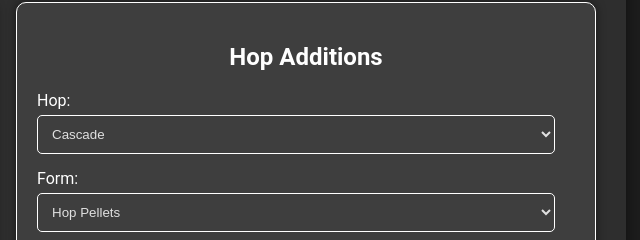
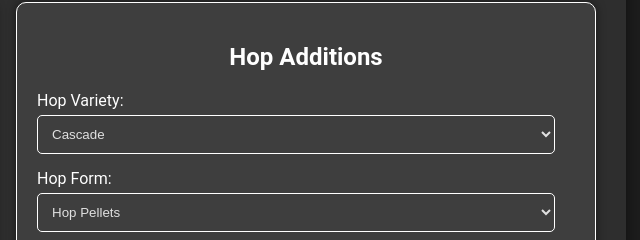
Before and after one commit to vilkencalle/vilkencalle.github.io, a plain HTML site: page index.html in a window 1280 px wide. Shown: the part 635-875 px from the top of the page, 634-1274 px from the left. Drawn offline with Linux system fonts and the light colour scheme.

Commit message:
Add files via upload

```diff
--- a/index.html
+++ b/index.html
@@ -120,7 +120,7 @@
     <div class="addition_flex-item">
       <h2>Hop Additions</h2>
       <div class="input-group">
-        <label for="hop_variety">Hop:</label>
+        <label for="hop_variety">Hop Variety:</label>
         <select id="hop_variety" onchange="updateAlphaAcid()">
           <option value="Cascade" data-alpha="5.5">Cascade</option>
           <option value="Centennial" data-alpha="10.0">Centennial</option>
@@ -130,7 +130,7 @@
         </select>
       </div>
       <div class="input-group">
-        <label for="hop_form">Form:</label>
+        <label for="hop_form">Hop Form:</label>
         <select id="hop_form">
           <option value="pellets">Hop Pellets</option>
           <option value="whole">Whole Hops</option>
```
